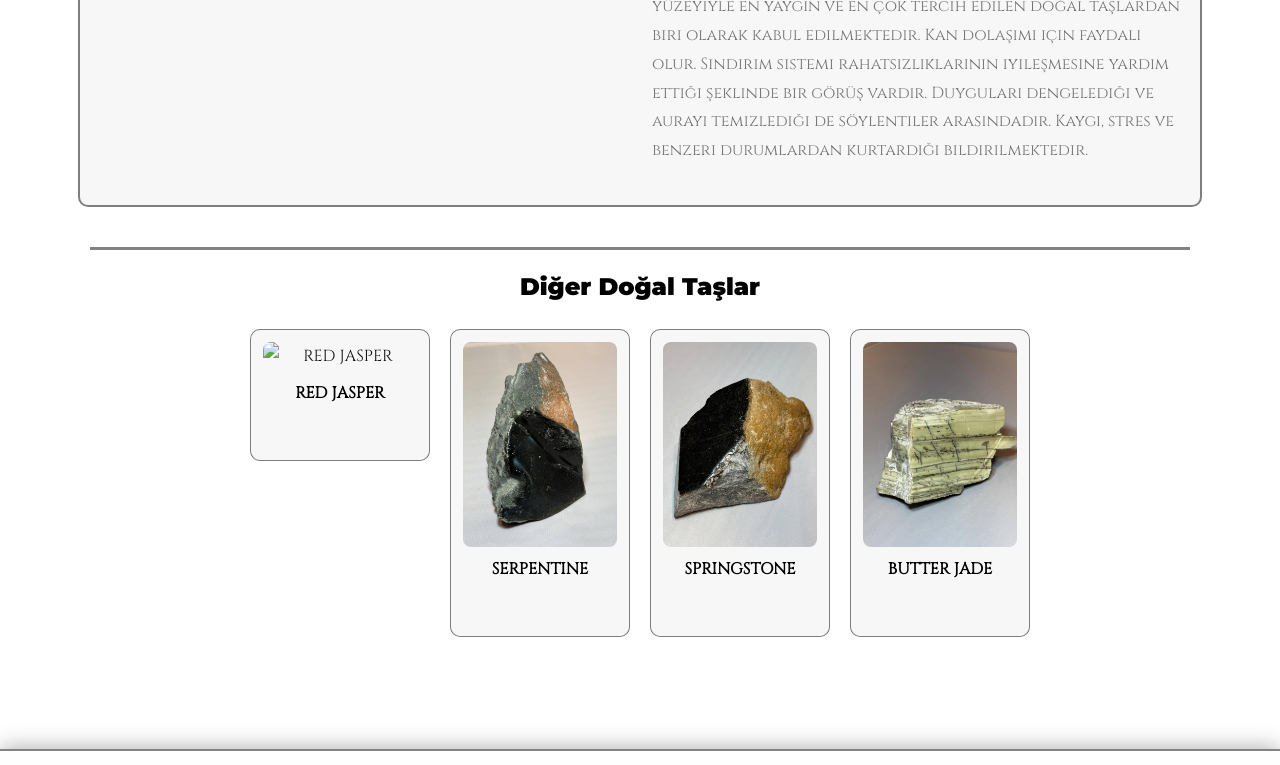
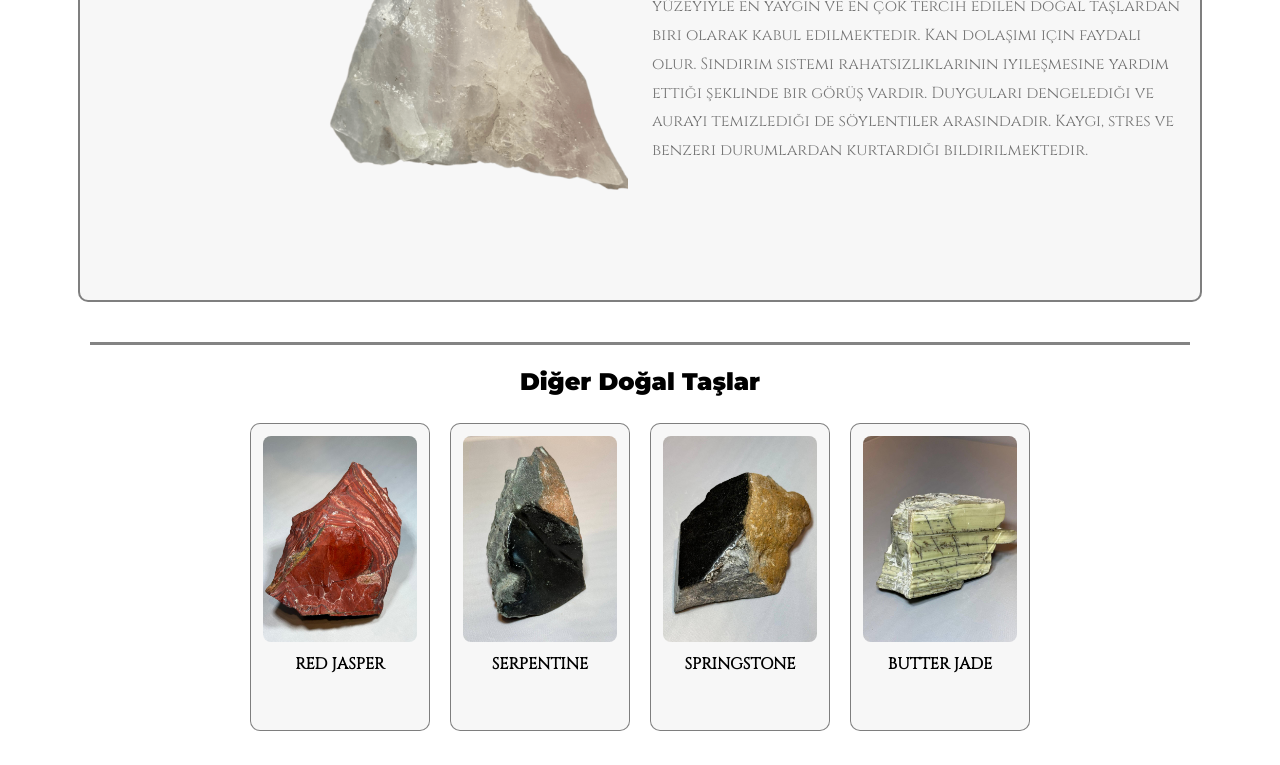
Before and after one commit to SitkihanAkgun/ZimstArt, a plain HTML site: page stone/crystal-stone.html in a window 1280 px wide. Shown: the part 410-1175 px from the top of the page. Drawn offline with nearby package versions, Linux system fonts and the light colour scheme; files whose address does not match are found by name.

Commit message:
Add files via upload

```diff
--- a/stone/crystal-stone.html
+++ b/stone/crystal-stone.html
@@ -114,7 +114,7 @@
 					</div>
 				</div>
 				<div class="col-md-4">
-					<img src="../images/stone/11.png" alt="review" class="jarallax-img">
+					<img src="../images/stone/11_d.png" alt="review" class="jarallax-img">
 				</div>
 
 				<div class="col-md-6">
@@ -142,7 +142,7 @@
 				<div class="product-list">
 					<a href="../stone/red-jasper.html">
 						<div class="product">
-							<img src="../images/stone/1_d.jpeg" alt="RED JASPER">
+							<img src="../images/stone/1.jpeg" alt="RED JASPER">
 							<p>RED JASPER</p>
 						</div>
 					</a>
```
